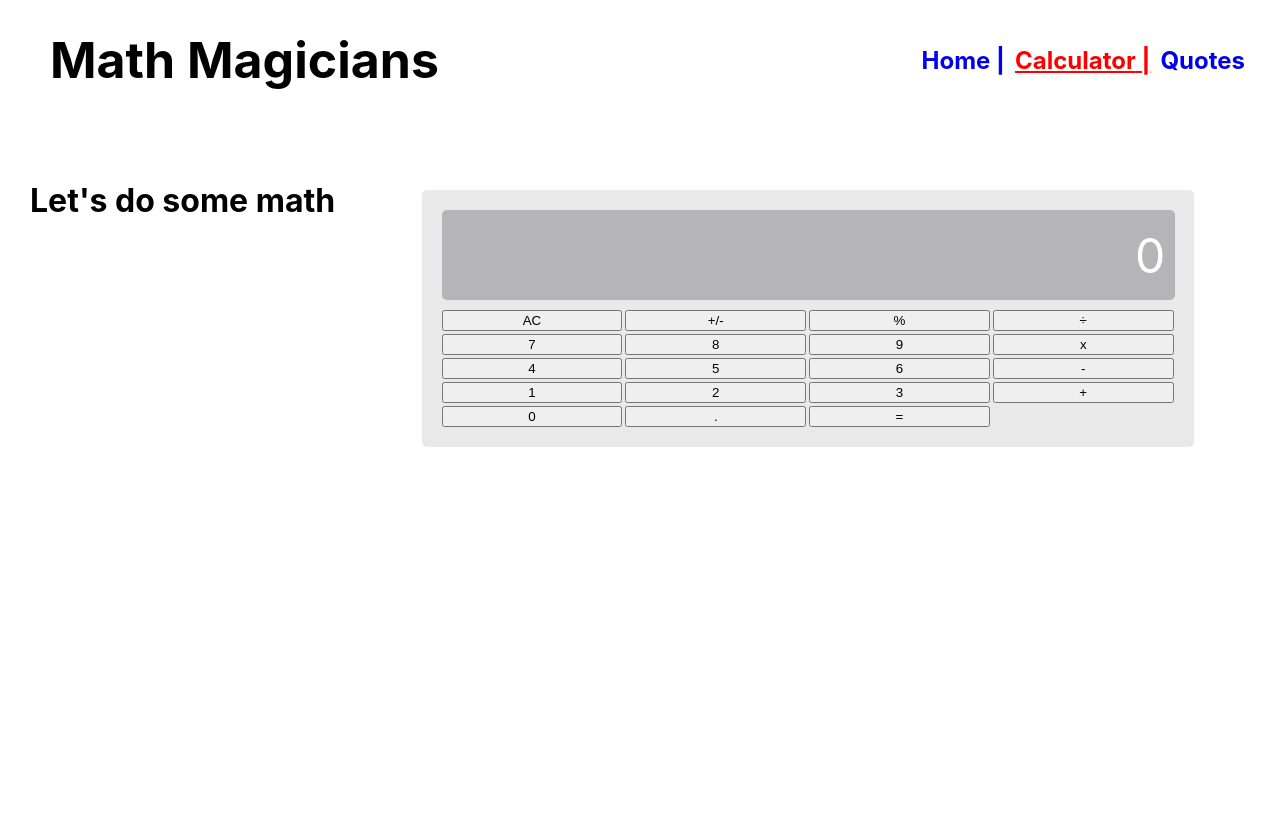
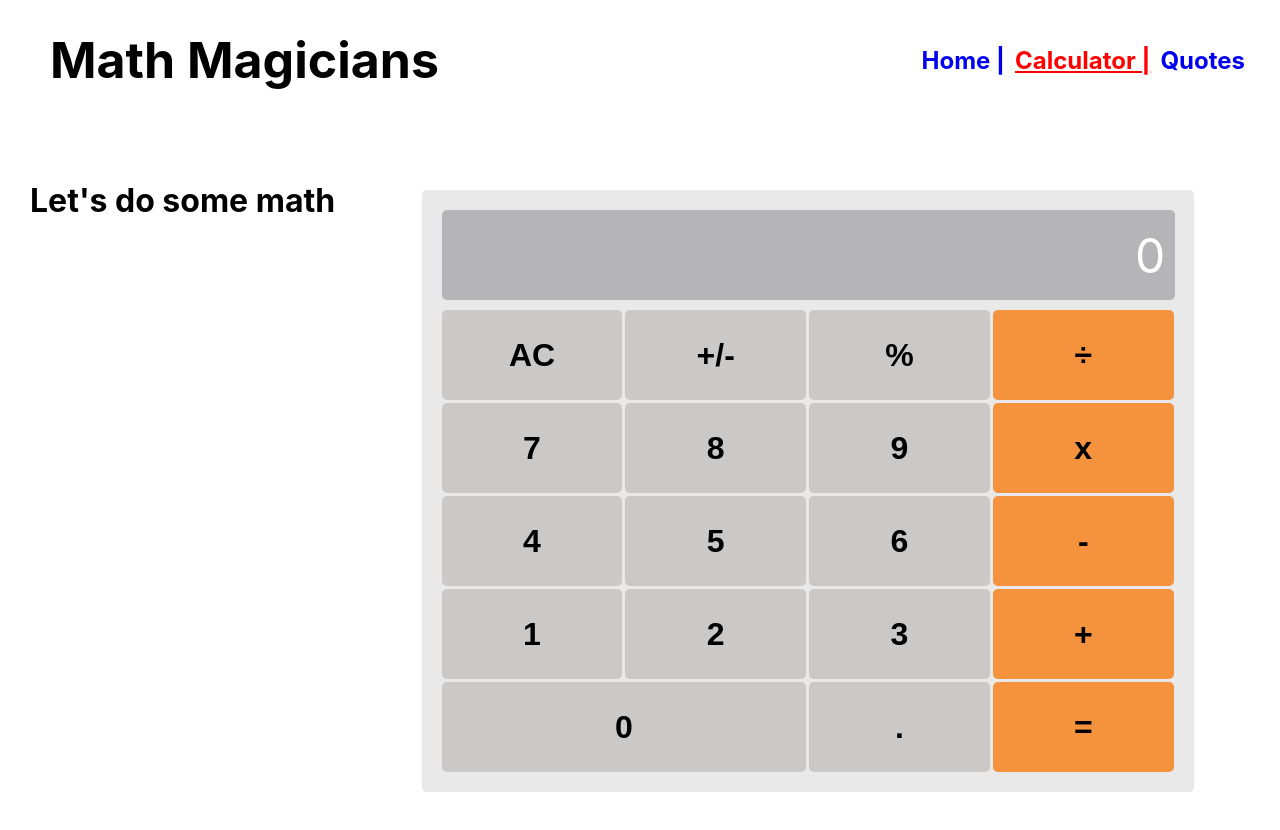
Before and after one commit to lincoln1883/math-magicians, a React (Create React App) app: page /calculator in a window 1280 px wide. Shown: the top 830 px of the page. Before the commit the page ends 800 px from the top, so only its background shows below. Built offline with nearby package versions, Linux system fonts and the light colour scheme.

Commit message:
Rename class to classes, change null to 0 in total

```diff
--- a/src/components/calculator.js
+++ b/src/components/calculator.js
@@ -5,42 +5,44 @@ import Button from './Button';
 
 const Calculator = () => {
   const [numInput, setNumInput] = useState({
-    total: null,
+    total: 0,
     next: null,
     operation: null,
   });
 
   const handleClick = (e) => {
-    const newNumber = calculate(numInput, e.target.innerText);
+    const newNumber = calculate(numInput, e.target.textContent);
     setNumInput(newNumber);
   };
 
   const buttons = [
-    { id: 1, name: 'AC', class: 'buttons__button' },
-    { id: 2, name: '+/-', class: 'buttons__button' },
-    { id: 3, name: '%', class: 'buttons__button' },
-    { id: 4, name: '÷', class: 'buttons__button button--orange' },
-    { id: 5, name: '7', class: 'buttons__button' },
-    { id: 6, name: '8', class: 'buttons__button' },
-    { id: 7, name: '9', class: 'buttons__button' },
-    { id: 8, name: 'x', class: 'buttons__button button--orange' },
-    { id: 9, name: '4', class: 'buttons__button' },
-    { id: 10, name: '5', class: 'buttons__button' },
-    { id: 11, name: '6', class: 'buttons__button' },
-    { id: 12, name: '-', class: 'buttons__button button--orange' },
-    { id: 13, name: '1', class: 'buttons__button' },
-    { id: 14, name: '2', class: 'buttons__button' },
-    { id: 15, name: '3', class: 'buttons__button' },
-    { id: 16, name: '+', class: 'buttons__button button--orange' },
-    { id: 17, name: '0', class: 'buttons__button button--zero' },
-    { id: 18, name: '.', class: 'buttons__button dot' },
-    { id: 19, name: '=', class: 'buttons__button equal button--orange' },
+    { id: 1, name: 'AC', classes: 'buttons__button' },
+    { id: 2, name: '+/-', classes: 'buttons__button' },
+    { id: 3, name: '%', classes: 'buttons__button' },
+    { id: 4, name: '÷', classes: 'buttons__button button--orange' },
+    { id: 5, name: '7', classes: 'buttons__button' },
+    { id: 6, name: '8', classes: 'buttons__button' },
+    { id: 7, name: '9', classes: 'buttons__button' },
+    { id: 8, name: 'x', classes: 'buttons__button button--orange' },
+    { id: 9, name: '4', classes: 'buttons__button' },
+    { id: 10, name: '5', classes: 'buttons__button' },
+    { id: 11, name: '6', classes: 'buttons__button' },
+    { id: 12, name: '-', classes: 'buttons__button button--orange' },
+    { id: 13, name: '1', classes: 'buttons__button' },
+    { id: 14, name: '2', classes: 'buttons__button' },
+    { id: 15, name: '3', classes: 'buttons__button' },
+    { id: 16, name: '+', classes: 'buttons__button button--orange' },
+    { id: 17, name: '0', classes: 'buttons__button button--zero' },
+    { id: 18, name: '.', classes: 'buttons__button dot' },
+    { id: 19, name: '=', classes: 'buttons__button equal button--orange' },
   ];
 
   return (
     <div className="calculator">
       <div className="calculator__display">
-        {numInput.next || numInput.total || numInput.operation || 0}
+        {numInput.total}
+        {numInput.operation || ''}
+        {numInput.next || ''}
       </div>
       <div className="buttons">
         {buttons.map((button) => (
```
